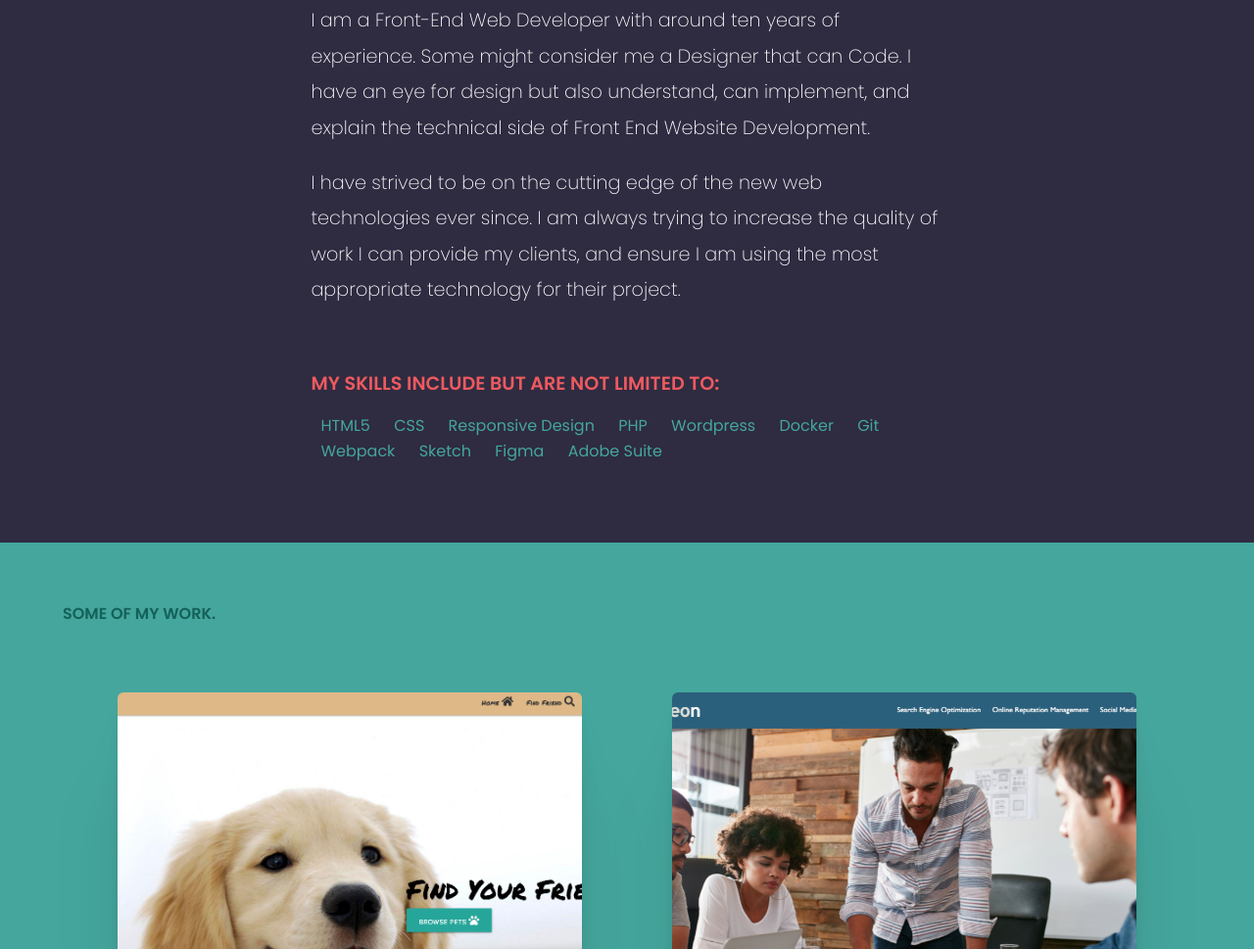
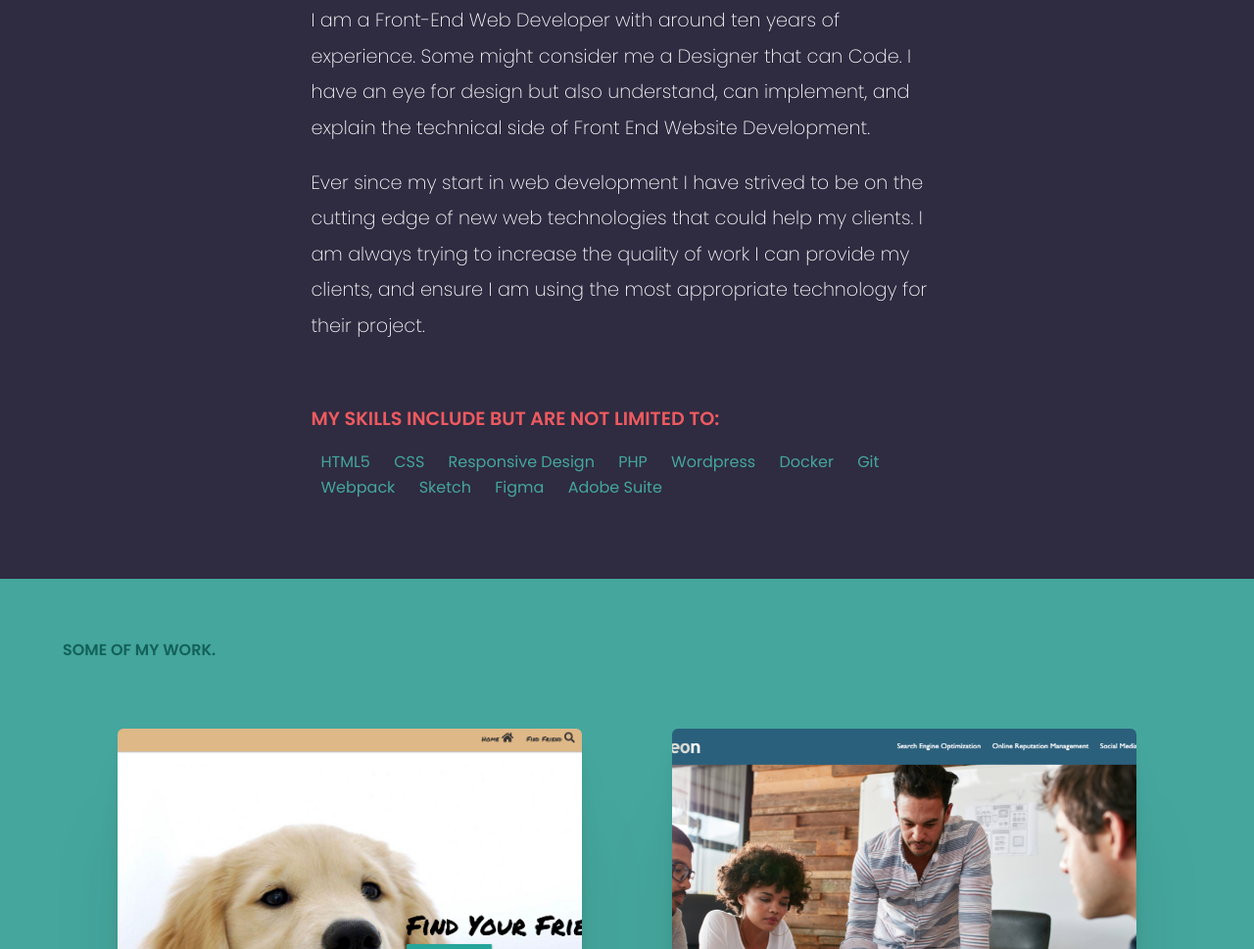
Before and after one commit to Drewole/camp-portfolio, a plain HTML site: page index.html in a window 1280 px wide. Shown: the part 1051-2020 px from the top of the page at 98% size. Drawn offline with Linux system fonts and the light colour scheme.

Commit message:
Updated some language

```diff
--- a/index.html
+++ b/index.html
@@ -65,7 +65,7 @@
                          <div>
                               <h2>About Me</h2>
                               <p>I am a Front-End Web Developer with around ten years of experience. Some might consider me a Designer that can Code. I have an eye for design but also understand, can implement, and explain the technical side of Front End Website Development.</p>
-                              <p>I have strived to be on the cutting edge of the new web technologies ever since. I am always trying to increase the quality of work I can provide my clients, and ensure I am using the most appropriate technology for their project.</p>
+                              <p>Ever since my start in web development I have strived to be on the cutting edge of new web technologies that could help my clients. I am always trying to increase the quality of work I can provide my clients, and ensure I am using the most appropriate technology for their project.</p>
                               <h3>My Skills Include But Are Not Limited To:</h3>
                               <ul>
                                    <li>HTML5</li>
```
